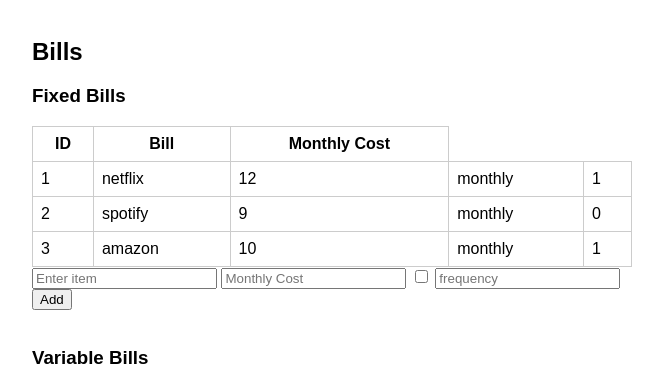
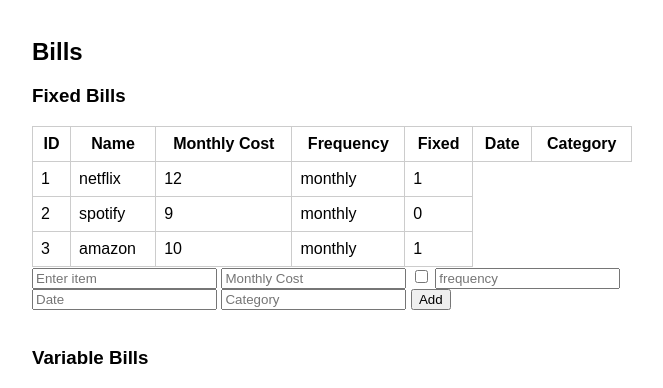
Before and after one commit to amarshall1312/PythonFlaskFinance, a Flask app: page / in a window 1280 px wide. Shown: the part 398-786 px from the top of the page, without its empty margins (308-971 px from the left). Run offline with Flask 3, Linux system fonts and the light colour scheme; data comes from the database, SQL or seed files in the repository; both versions use the stored data as it was after the commit.

Commit message:
updating repo

```diff
--- a/templates/index.html
+++ b/templates/index.html
@@ -56,7 +56,16 @@
         <h2>Bills</h2>
         <h3>Fixed Bills</h3>
         <table>
-            <tr><th>ID</th><th>Bill</th><th>Monthly Cost</th></tr>
+            <tr>
+                <th>ID</th>
+                <th>Name</th>
+                <th>Monthly Cost</th>
+                <th>Frequency</th>
+                <th>Fixed</th>
+                <th>Date</th>
+                <th>Category</th>
+            </tr>
+
             {% for item in items %}
             <tr>
                 <td>{{ item.id }}</td>
@@ -66,14 +75,19 @@
                 <td>{{ item.fixed }}</td>
             </tr>
             {% endfor %}
+
         </table>
-        <form action="/add-outgoing" method="post">
+
+        <form action="/add-outgoing" method="post" id="add-outgoing-form">
             <input type="text" name="name" placeholder="Enter item" required>
             <input type="number" name="monthly-cost" placeholder="Monthly Cost" required>
             <input type="checkbox" name="fixed" title="Fixed?">
             <input type="text" name="frequency" placeholder="frequency">
+            <input type="number" name="date" placeholder="Date">
+            <input type="text" name="category" placeholder="Category">
             <button type="submit">Add</button>
         </form>
+
         <br>
         <h3>Variable Bills</h3>
         <table>
```
Also changed, not shown: finance.db.
